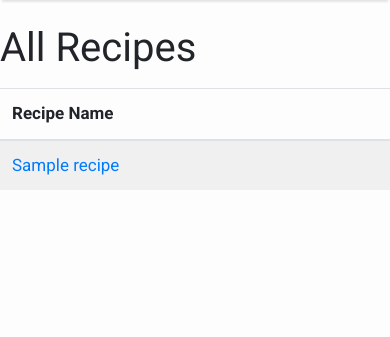
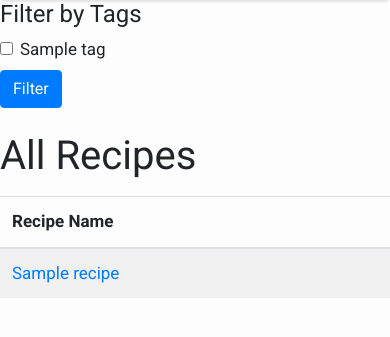
Before and after one commit to philenox/blog_source, a Django app: template blog/templates/recipe_index.html in a window 390 px wide. Shown: the part 56-393 px from the top of the page. Run offline with Django 3.2, Linux system fonts and the light colour scheme; the template is opened without the code that fills it: values that come from a table or form of the project are taken from there, others are empty; tables that the repository leaves empty hold one stand-in row (values such as "Sample post"); some libraries are stand-ins or nearby versions.

```diff
--- a/blog/templates/recipe_index.html
+++ b/blog/templates/recipe_index.html
@@ -2,7 +2,29 @@
 {% load static %}
 
 {% block content %}
+<div class="row">
+    <!-- Sidebar for Tags -->
+    <div class="col-md-3">
+        <h4>Filter by Tags</h4>
+        <form method="get">
+            {% for tag in tags %}
+            <div class="form-check">
+                <input class="form-check-input" type="checkbox" name="tags" value="{{ tag.tag_id }}"
+                    id="tag{{ tag.tag_id }}"
+                    {% if tag.tag_id in selected_tags %}checked{% endif %}>
+                <label class="form-check-label" for="tag{{ tag.tag_id }}">
+                    {{ tag.tag_name }}
+                </label>
+            </div>
+            {% endfor %}
+            <button type="submit" class="btn btn-primary mt-2">Filter</button>
+        </form>
+    </div>
+
+    <!-- Main Content -->
+    <div class="col-md-9">
         <h1 class="mt-4">All Recipes</h1>
+        {% if recipes %}
         <table class="table table-striped mt-3">
             <thead>
                 <tr>
@@ -21,4 +43,9 @@
                 {% endfor %}
             </tbody>
         </table>
+        {% else %}
+        <p>No recipes found for the selected tags.</p>
+        {% endif %}
+    </div>
+</div>
 {% endblock %}
```
Also changed, not shown: recipes/views.py (+16 -3 lines). Lines whose indentation alone changed are shown as unchanged.
